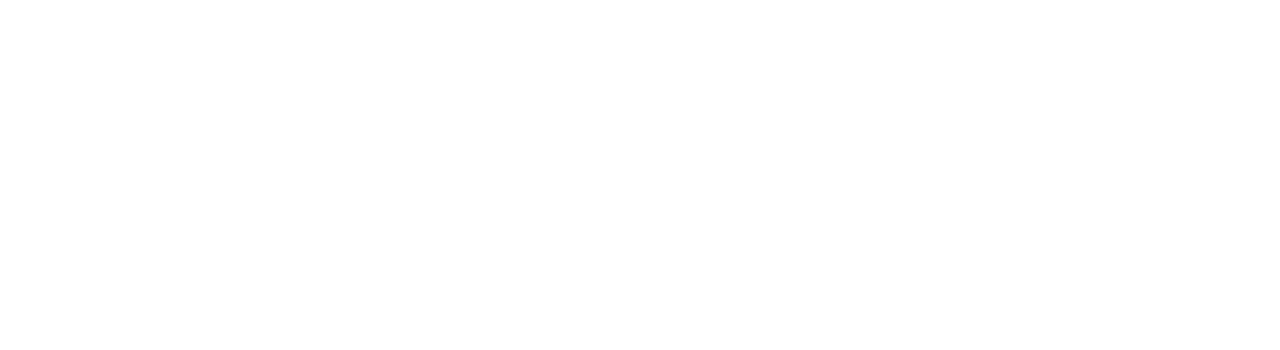
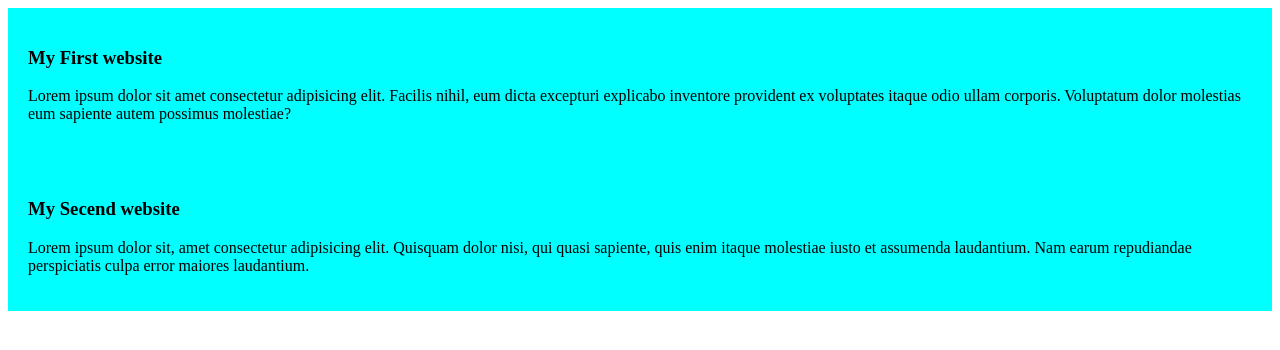
Before and after one commit to mahirdip/my-first-github-repo, a plain HTML site: page index.html in a window 1280 px wide. Drawn offline with Linux system fonts and the light colour scheme.

Commit message:
Secend commit

```diff
--- /dev/null
+++ b/blog.css
@@ -0,0 +1,4 @@
+div{
+    background-color: aqua;
+    padding: 20px;
+}
--- a/index.html
+++ b/index.html
@@ -4,8 +4,16 @@
     <meta charset="UTF-8">
     <meta name="viewport" content="width=device-width, initial-scale=1.0">
     <title>My First Github Repo</title>
+    <link rel="stylesheet" href="blog.css">
 </head>
 <body>
-
+    <div>
+        <h3>My First website</h3>
+        <p>Lorem ipsum dolor sit amet consectetur adipisicing elit. Facilis nihil, eum dicta excepturi explicabo inventore provident ex voluptates itaque odio ullam corporis. Voluptatum dolor molestias eum sapiente autem possimus molestiae?</p>
+    </div>
+    <div>
+        <h3>My Secend website</h3>
+        <p>Lorem ipsum dolor sit, amet consectetur adipisicing elit. Quisquam dolor nisi, qui quasi sapiente, quis enim itaque molestiae iusto et assumenda laudantium. Nam earum repudiandae perspiciatis culpa error maiores laudantium.</p>
+    </div>
 </body>
 </html>
```
